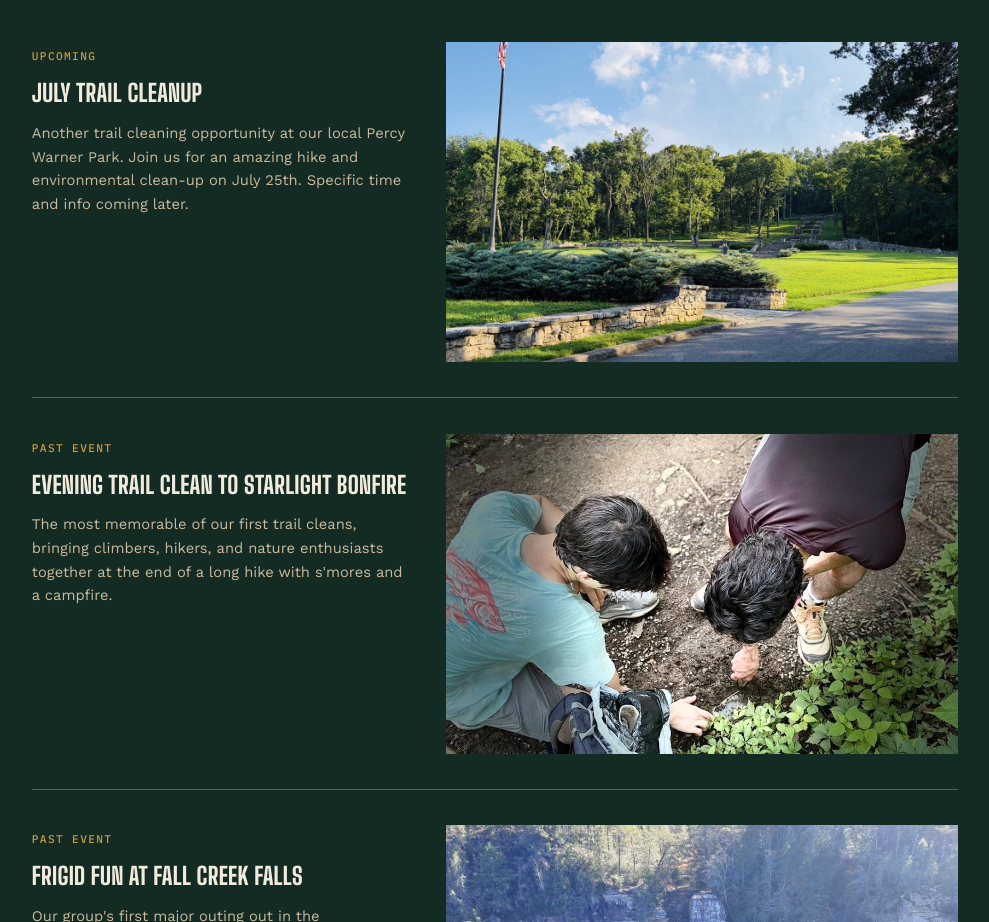
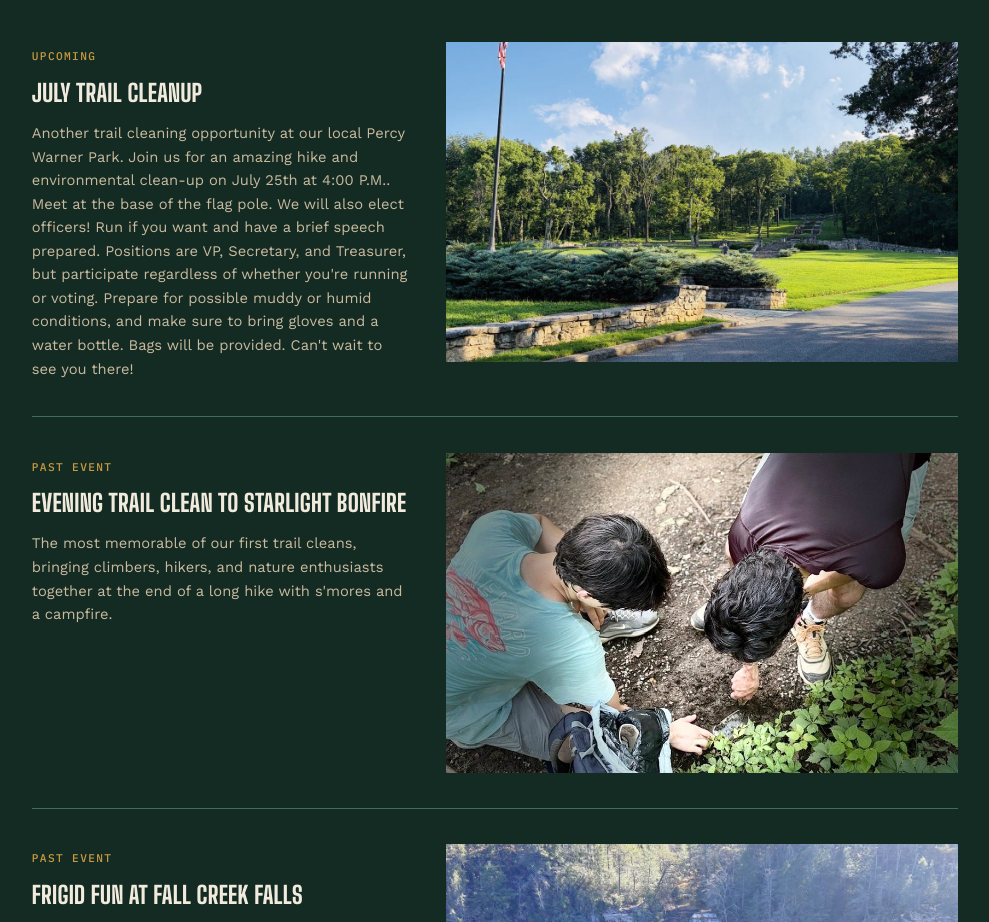
Before and after one commit to Harpeth-Valley-Route-Setters/HVRS, a plain HTML site: page index.html in a window 1280 px wide. Shown: the part 2240-3162 px from the top of the page, without its empty margins (145-1134 px from the left). Drawn offline with nearby package versions, Linux system fonts and the light colour scheme; a web font is replaced by a local one.

Commit message:
Update index.html

```diff
--- a/index.html
+++ b/index.html
@@ -589,7 +589,7 @@
         <div>
           <span class="event-tag">Upcoming</span>
           <h3>July Trail Cleanup</h3>
-          <p>Another trail cleaning opportunity at our local Percy Warner Park. Join us for an amazing hike and environmental clean-up on July 25th. Specific time and info coming later. </p>
+          <p>Another trail cleaning opportunity at our local Percy Warner Park. Join us for an amazing hike and environmental clean-up on July 25th at 4:00 P.M.. Meet at the base of the flag pole. We will also elect officers! Run if you want and have a brief speech prepared. Positions are VP, Secretary, and Treasurer, but participate regardless of whether you're running or voting. Prepare for possible muddy or humid conditions, and make sure to bring gloves and a water bottle. Bags will be provided. Can't wait to see you there! </p>
         </div>
         <div class="event-media">
           <img class="site-photo secondary" src="images/event-upcoming.jpg" alt="Scenic overlook near the future cleanup event location" loading="lazy">
```
